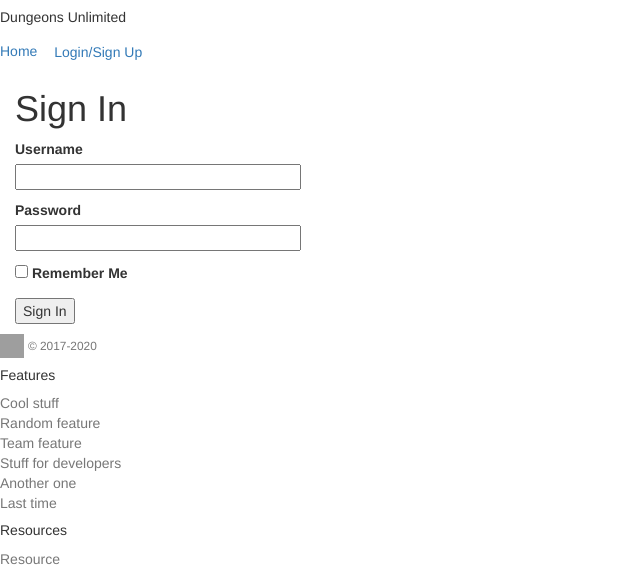
After one commit to wjdavis1/dungeons_unlimited, a Flask app: page /auth/login in a window 1280 px wide. The commit adds this page. Shown: the top 566 px of the page, without its empty margins (0-640 px from the left). Run offline with Flask 2, Linux system fonts and the light colour scheme; some libraries are stand-ins or nearby versions; grey boxes are pictures that could not be loaded.

Commit message:
Adding Login forms, adding login functionality

```diff
--- a/app/__init__.py
+++ b/app/__init__.py
@@ -10,9 +10,9 @@ from config import Config
 
 db = SQLAlchemy()
 migrate = Migrate()
-# login = LoginManager()
-# login.login_view = 'auth.login'
-# login.login_message = 'Please Login to access this page.'
+login = LoginManager()
+login.login_view = 'auth.login'
+login.login_message = 'Please Login to access this page.'
 bootstrap = Bootstrap()
 moment = Moment()
 
@@ -30,6 +30,9 @@ def create_app(config_class=Config):
     from app.main import bp as main_bp
     app.register_blueprint(main_bp)
 
+    from app.auth import bp as auth_bp
+    app.register_blueprint(auth_bp, url_prefix='/auth')
+
     if not os.path.exists('logs'):
         os.mkdir('logs')
     file_handler = RotatingFileHandler('logs/dungeons.log',
--- a/app/auth/__init__.py
+++ b/app/auth/__init__.py
@@ -0,0 +1,6 @@
+from flask import Blueprint
+
+
+bp = Blueprint('auth', __name__, template_folder='templates')
+
+from app.auth import routes
--- /dev/null
+++ b/app/auth/forms.py
@@ -0,0 +1,10 @@
+from flask_wtf import FlaskForm
+from wtforms import StringField, PasswordField, BooleanField, SubmitField
+from wtforms.validators import ValidationError, DataRequired, Email, EqualTo
+
+class LoginForm(FlaskForm):
+
+    username = StringField('Username', validators=[DataRequired()])
+    password = PasswordField('Password', validators=[DataRequired()])
+    remember_me = BooleanField('Remember Me')
+    submit = SubmitField('Sign In')
--- /dev/null
+++ b/app/auth/routes.py
@@ -0,0 +1,11 @@
+from flask import render_template, redirect, url_for, flash, request
+from werkzeug.urls import url_parse
+from flask_login import login_user, logout_user, current_user
+from app import db
+from app.auth import bp
+from app.auth.forms import LoginForm
+
+@bp.route('/login', methods=['GET', 'POST'])
+def login():
+    form = LoginForm()
+    return render_template('login.html', title='Sign In', form=form)
--- /dev/null
+++ b/app/auth/templates/login.html
@@ -0,0 +1,29 @@
+{%  extends "base.html"%}
+
+{% block app_content %}
+
+  <h1>Sign In</h1>
+  <form action="" method="post">
+    {{ form.hidden_tag() }}
+    <p>
+        {{ form.username.label }}<br>
+        {{ form.username(size=32) }}<br>
+        {% for error in form.username.errors %}
+          <span style="color: red;">[{{ error }}]</span>
+        {% endfor %}
+    </p>
+    <p>
+        {{ form.password.label }}<br>
+        {{ form.password(size=32) }}<br>
+        {% for error in form.password.errors %}
+          <span style="color: red;">[{{ error }}]</span>
+        {% endfor %}
+    </p>
+    <p> {{ form.remember_me() }} {{ form.remember_me.label}}</p>
+    <p> {{ form.submit() }}</p>
+  </form>
+{#  <p>Forgot Your Password?
+    <a href="{{ url_for('auth.reset_password_request') }}">Click to Reset!</a>
+  </p>
+  <p>New User? <a href="{{ url_for('auth.register') }}">Click to Register!</a></p> #}
+{% endblock %}
--- a/app/templates/base.html
+++ b/app/templates/base.html
@@ -18,7 +18,8 @@
     <a class="p-2 text-dark" href="#">Support</a>
     <a class="p-2 text-dark" href="#">Pricing</a>
   </nav> -->
-  <a class="btn btn-outline-primary" href="#">Sign up</a>
+  <a class="p-2 text-dark" href="{{ url_for('main.index') }}">Home</a>
+  <a class="btn btn-outline-primary" href="{{ url_for('auth.login') }}">Login/Sign Up</a>
 </div>
 {% endblock %}
 
```
